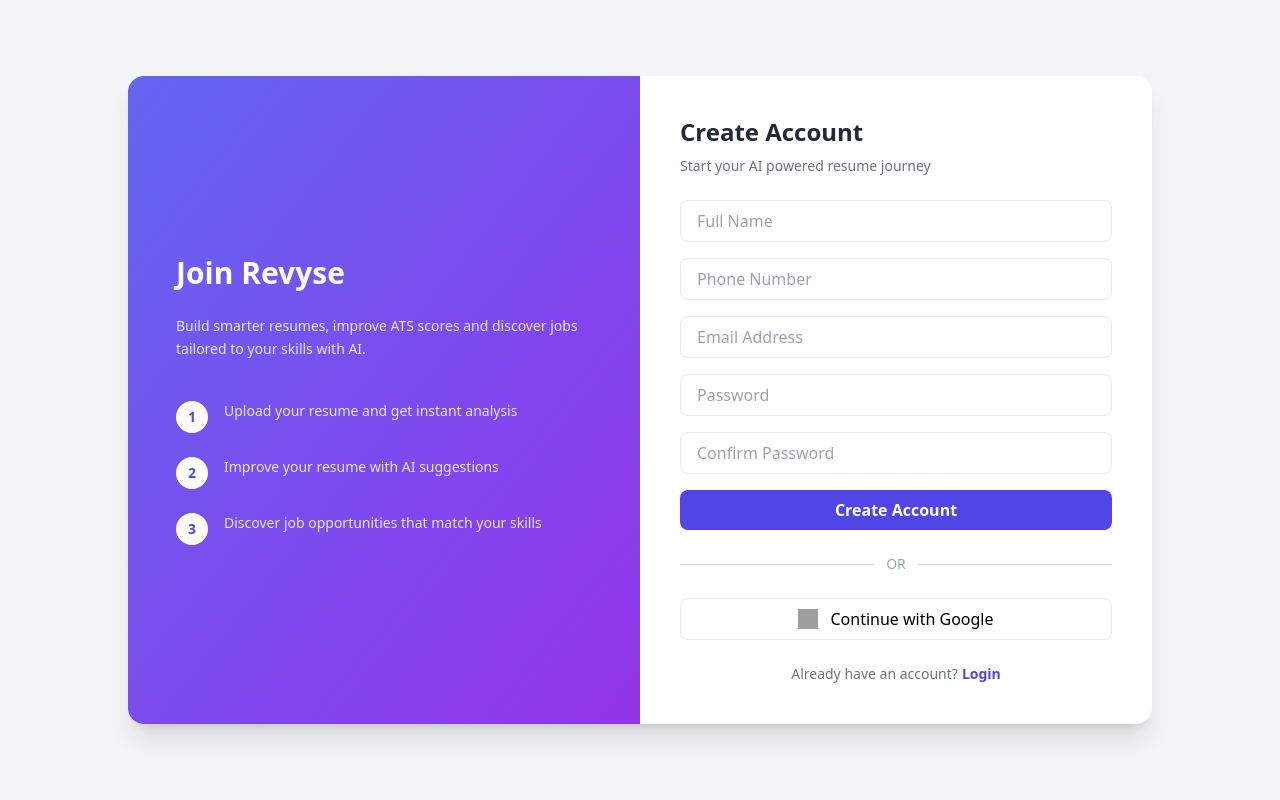
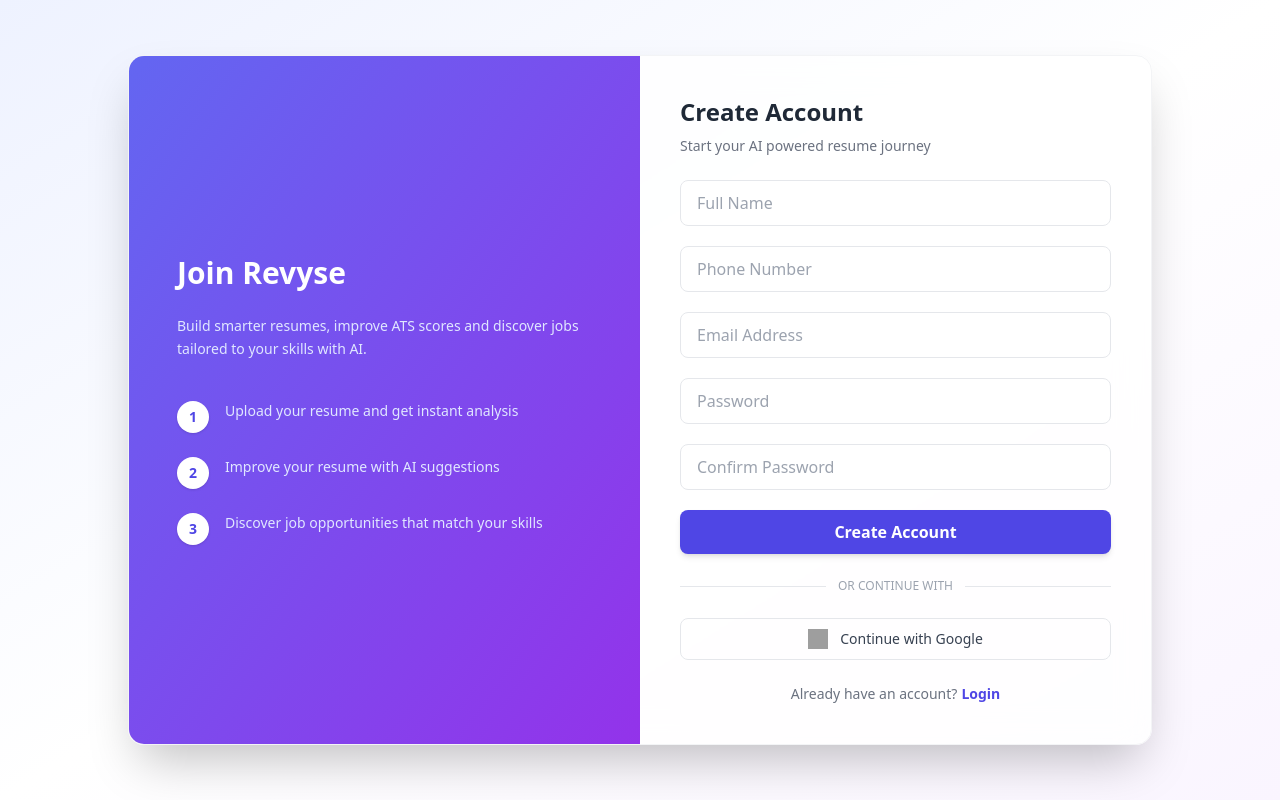
Before and after one commit to PrajjwalNakarmi/Revyse, a React (Vite) app in the folder Revyse/: page /register in a window 1280 px wide. Built offline with nearby package versions, Linux system fonts and the light colour scheme; grey boxes are pictures that could not be loaded.

Commit message:
"Fixing the UI for these pages"

```diff
--- a/Revyse/src/pages/Analysis.jsx
+++ b/Revyse/src/pages/Analysis.jsx
@@ -164,9 +164,9 @@
 
         {/* AI Improvements */}
         <div className="bg-white p-6 rounded-xl shadow mb-10">
-          <h3 className="font-semibold text-gray-700 mb-5">
+          <h1 className="text-2xl md:text-3xl font-bold text-gray-800 mb-6">
             AI Improvement Suggestions
-          </h3>
+          </h1>
 
           {resume.aiImprovements && resume.aiImprovements.length > 0 ? (
             <div className="space-y-5">
--- a/Revyse/src/pages/Login.jsx
+++ b/Revyse/src/pages/Login.jsx
@@ -79,13 +79,13 @@
 
     <div className="min-h-screen flex items-center justify-center bg-gradient-to-br from-indigo-50 via-white to-purple-50 px-4">
 
-      <div className="w-full max-w-5xl bg-white rounded-2xl shadow-xl grid md:grid-cols-2 overflow-hidden">
+      <div className="w-full max-w-5xl bg-white/80 backdrop-blur-lg border border-gray-100 rounded-2xl shadow-2xl grid md:grid-cols-2 overflow-hidden">
 
         {/* LEFT SIDE LOGIN FORM */}
 
         <div className="p-10 flex flex-col justify-center">
 
-          <h1 className="text-2xl font-bold text-indigo-600 mb-2">
+          <h1 className="text-2xl font-bold text-indigo-600 mb-1 tracking-tight">
             Revyse
           </h1>
 
@@ -99,53 +99,55 @@
 
 
           {error && (
-            <p className="text-red-500 text-sm mb-4">
+            <div className="mb-4 px-4 py-2 rounded-lg bg-red-50 border border-red-200 text-red-600 text-sm">
               {error}
-            </p>
+            </div>
           )}
 
 
-          <form onSubmit={handleSubmit} className="space-y-4">
+          <form onSubmit={handleSubmit} className="space-y-5">
 
             <div>
-
-              <label className="text-sm text-gray-600">
+              <label className="text-sm text-gray-600 font-medium">
                 Email
               </label>
 
               <input
                 type="email"
                 placeholder="Enter your email"
-                className="w-full mt-1 px-4 py-2 border rounded-lg focus:ring-2 focus:ring-indigo-500 outline-none"
+                className="w-full mt-1 px-4 py-2.5 border border-gray-200 rounded-lg
+                focus:ring-2 focus:ring-indigo-500 focus:border-indigo-500
+                outline-none transition duration-200 bg-white"
                 value={email}
                 onChange={(e)=>setEmail(e.target.value)}
                 required
               />
-
             </div>
 
 
             <div>
-
-              <label className="text-sm text-gray-600">
+              <label className="text-sm text-gray-600 font-medium">
                 Password
               </label>
 
               <input
                 type="password"
                 placeholder="Enter your password"
-                className="w-full mt-1 px-4 py-2 border rounded-lg focus:ring-2 focus:ring-indigo-500 outline-none"
+                className="w-full mt-1 px-4 py-2.5 border border-gray-200 rounded-lg
+                focus:ring-2 focus:ring-indigo-500 focus:border-indigo-500
+                outline-none transition duration-200 bg-white"
                 value={password}
                 onChange={(e)=>setPassword(e.target.value)}
                 required
               />
-
             </div>
 
 
             <button
               type="submit"
-              className="w-full bg-indigo-600 text-white py-2 rounded-lg font-semibold hover:bg-indigo-700 transition"
+              className="w-full bg-indigo-600 text-white py-2.5 rounded-lg font-semibold
+              shadow-md hover:bg-indigo-700 hover:shadow-lg active:scale-[0.98]
+              transition duration-200"
             >
               Sign In
             </button>
@@ -154,21 +156,18 @@
 
 
           <div className="flex items-center my-6">
-
-            <div className="flex-1 border-t"></div>
-
-            <span className="px-3 text-sm text-gray-400">
-              OR
+            <div className="flex-1 border-t border-gray-200"></div>
+            <span className="px-3 text-xs text-gray-400 font-medium">
+              OR CONTINUE WITH
             </span>
-
-            <div className="flex-1 border-t"></div>
-
+            <div className="flex-1 border-t border-gray-200"></div>
           </div>
 
 
           <button
             onClick={handleGoogleLogin}
-            className="w-full border flex items-center justify-center gap-3 py-2 rounded-lg hover:bg-gray-50 transition"
+            className="w-full border border-gray-200 flex items-center justify-center gap-3 py-2.5
+            rounded-lg hover:bg-gray-50 hover:shadow-sm transition duration-200"
           >
 
             <img
@@ -177,28 +176,28 @@
               className="w-5 h-5"
             />
 
-            Continue with Google
+            <span className="text-sm font-medium text-gray-700">
+              Continue with Google
+            </span>
 
           </button>
 
 
           <p className="text-sm text-gray-500 mt-6 text-center">
-
             Don’t have an account?
 
             <Link
               to="/register"
-              className="text-indigo-600 font-semibold ml-1"
+              className="text-indigo-600 font-semibold ml-1 hover:underline"
             >
               Register
             </Link>
-
           </p>
 
         </div>
 
 
-        {/* RIGHT SIDE ILLUSTRATION */}
+        {/* RIGHT SIDE */}
 
         <div className="hidden md:flex items-center justify-center bg-gradient-to-br from-indigo-500 to-purple-600 p-10">
 
@@ -207,14 +206,14 @@
             <img
               src="https://cdn-icons-png.flaticon.com/512/4712/4712109.png"
               alt="ai"
-              className="w-64 mx-auto mb-6"
+              className="w-64 mx-auto mb-6 drop-shadow-xl"
             />
 
             <h3 className="text-2xl font-bold mb-3">
               Smart Resume AI
             </h3>
 
-            <p className="text-indigo-100 text-sm max-w-sm mx-auto">
+            <p className="text-indigo-100 text-sm max-w-sm mx-auto leading-relaxed">
               Analyze your CV, improve ATS score and discover
               job opportunities tailored to your skills.
             </p>
--- a/Revyse/src/pages/Register.jsx
+++ b/Revyse/src/pages/Register.jsx
@@ -83,9 +83,9 @@
 
   return (
 
-    <div className="min-h-screen flex items-center justify-center bg-gray-100 px-4">
+    <div className="min-h-screen flex items-center justify-center bg-gradient-to-br from-indigo-50 via-white to-purple-50 px-4">
 
-      <div className="w-full max-w-5xl bg-white shadow-xl rounded-2xl grid md:grid-cols-2 overflow-hidden">
+      <div className="w-full max-w-5xl bg-white/80 backdrop-blur-lg border border-gray-100 shadow-2xl rounded-2xl grid md:grid-cols-2 overflow-hidden">
 
 
         {/* LEFT INFO PANEL */}
@@ -104,7 +104,7 @@
           <div className="space-y-6">
 
             <div className="flex gap-4 items-start">
-              <div className="w-8 h-8 bg-white text-indigo-600 flex items-center justify-center rounded-full font-bold text-sm">
+              <div className="w-8 h-8 bg-white text-indigo-600 flex items-center justify-center rounded-full font-bold text-sm shadow">
                 1
               </div>
               <p className="text-sm text-indigo-100">
@@ -113,7 +113,7 @@
             </div>
 
             <div className="flex gap-4 items-start">
-              <div className="w-8 h-8 bg-white text-indigo-600 flex items-center justify-center rounded-full font-bold text-sm">
+              <div className="w-8 h-8 bg-white text-indigo-600 flex items-center justify-center rounded-full font-bold text-sm shadow">
                 2
               </div>
               <p className="text-sm text-indigo-100">
@@ -122,7 +122,7 @@
             </div>
 
             <div className="flex gap-4 items-start">
-              <div className="w-8 h-8 bg-white text-indigo-600 flex items-center justify-center rounded-full font-bold text-sm">
+              <div className="w-8 h-8 bg-white text-indigo-600 flex items-center justify-center rounded-full font-bold text-sm shadow">
                 3
               </div>
               <p className="text-sm text-indigo-100">
@@ -149,18 +149,20 @@
 
 
           {error && (
-            <p className="text-red-500 text-sm mb-4">
+            <div className="mb-4 px-4 py-2 rounded-lg bg-red-50 border border-red-200 text-red-600 text-sm">
               {error}
-            </p>
+            </div>
           )}
 
 
-          <form onSubmit={handleSubmit} className="space-y-4">
+          <form onSubmit={handleSubmit} className="space-y-5">
 
             <input
               type="text"
               placeholder="Full Name"
-              className="w-full px-4 py-2 border rounded-lg focus:ring-2 focus:ring-indigo-500 outline-none"
+              className="w-full px-4 py-2.5 border border-gray-200 rounded-lg
+              focus:ring-2 focus:ring-indigo-500 focus:border-indigo-500
+              outline-none transition duration-200"
               value={name}
               onChange={(e)=>setName(e.target.value)}
               required
@@ -169,7 +171,9 @@
             <input
               type="tel"
               placeholder="Phone Number"
-              className="w-full px-4 py-2 border rounded-lg focus:ring-2 focus:ring-indigo-500 outline-none"
+              className="w-full px-4 py-2.5 border border-gray-200 rounded-lg
+              focus:ring-2 focus:ring-indigo-500 focus:border-indigo-500
+              outline-none transition duration-200"
               value={phone}
               onChange={(e)=>setPhone(e.target.value)}
               required
@@ -178,7 +182,9 @@
             <input
               type="email"
               placeholder="Email Address"
-              className="w-full px-4 py-2 border rounded-lg focus:ring-2 focus:ring-indigo-500 outline-none"
+              className="w-full px-4 py-2.5 border border-gray-200 rounded-lg
+              focus:ring-2 focus:ring-indigo-500 focus:border-indigo-500
+              outline-none transition duration-200"
               value={email}
               onChange={(e)=>setEmail(e.target.value)}
               required
@@ -187,7 +193,9 @@
             <input
               type="password"
               placeholder="Password"
-              className="w-full px-4 py-2 border rounded-lg focus:ring-2 focus:ring-indigo-500 outline-none"
+              className="w-full px-4 py-2.5 border border-gray-200 rounded-lg
+              focus:ring-2 focus:ring-indigo-500 focus:border-indigo-500
+              outline-none transition duration-200"
               value={password}
               onChange={(e)=>setPassword(e.target.value)}
               required
@@ -196,7 +204,9 @@
             <input
               type="password"
               placeholder="Confirm Password"
-              className="w-full px-4 py-2 border rounded-lg focus:ring-2 focus:ring-indigo-500 outline-none"
+              className="w-full px-4 py-2.5 border border-gray-200 rounded-lg
+              focus:ring-2 focus:ring-indigo-500 focus:border-indigo-500
+              outline-none transition duration-200"
               value={confirmPassword}
               onChange={(e)=>setConfirmPassword(e.target.value)}
               required
@@ -205,7 +215,9 @@
 
             <button
               type="submit"
-              className="w-full bg-indigo-600 text-white py-2 rounded-lg font-semibold hover:bg-indigo-700 transition"
+              className="w-full bg-indigo-600 text-white py-2.5 rounded-lg font-semibold
+              shadow-md hover:bg-indigo-700 hover:shadow-lg active:scale-[0.98]
+              transition duration-200"
             >
               Create Account
             </button>
@@ -215,20 +227,21 @@
 
           <div className="flex items-center my-6">
 
-            <div className="flex-1 h-px bg-gray-300"></div>
+            <div className="flex-1 border-t border-gray-200"></div>
 
-            <span className="px-3 text-sm text-gray-400">
-              OR
+            <span className="px-3 text-xs text-gray-400 font-medium">
+              OR CONTINUE WITH
             </span>
 
-            <div className="flex-1 h-px bg-gray-300"></div>
+            <div className="flex-1 border-t border-gray-200"></div>
 
           </div>
 
 
           <button
             onClick={handleGoogleRegister}
-            className="w-full border py-2 rounded-lg flex items-center justify-center gap-3 hover:bg-gray-50 transition"
+            className="w-full border border-gray-200 py-2.5 rounded-lg flex items-center justify-center gap-3
+            hover:bg-gray-50 hover:shadow-sm transition duration-200"
           >
 
             <img
@@ -237,7 +250,9 @@
               className="w-5 h-5"
             />
 
-            Continue with Google
+            <span className="text-sm font-medium text-gray-700">
+              Continue with Google
+            </span>
 
           </button>
 
@@ -248,7 +263,7 @@
 
             <Link
               to="/login"
-              className="text-indigo-600 font-semibold ml-1"
+              className="text-indigo-600 font-semibold ml-1 hover:underline"
             >
               Login
             </Link>
```
